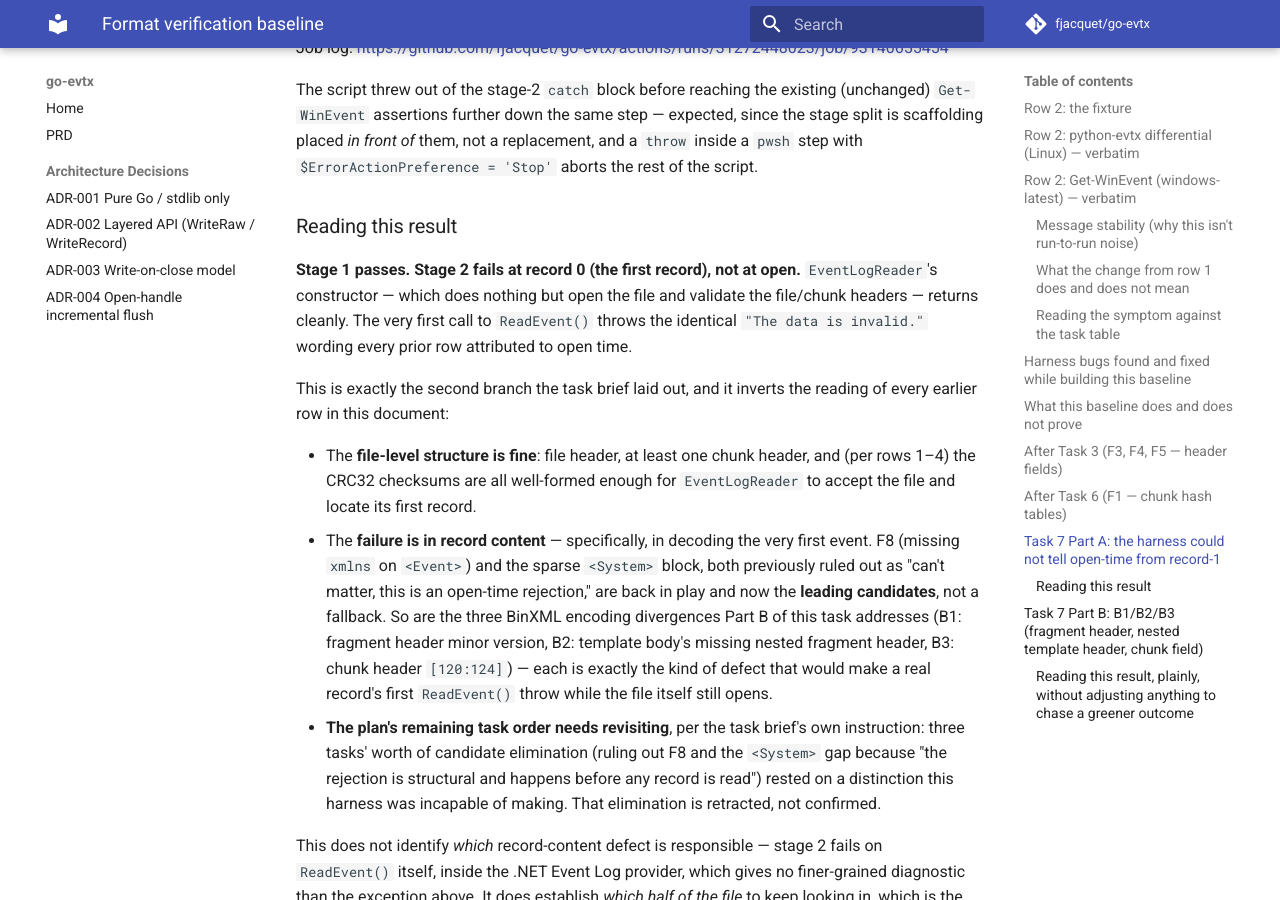
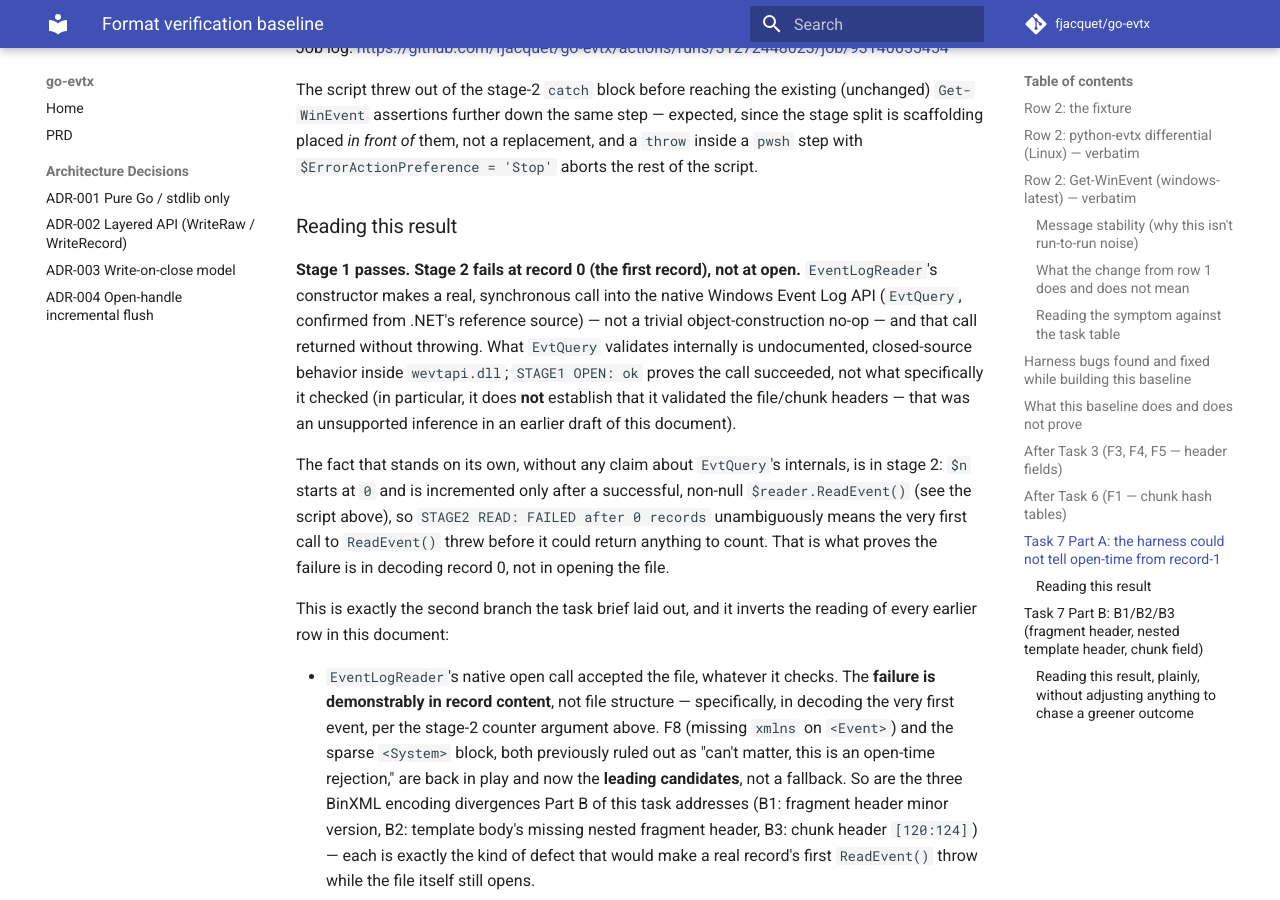
Before and after one commit to fjacquet/go-evtx, an MkDocs documentation site: the page built from docs/format-baseline.md, in a window 1280 px wide and 900 px high, scrolled down 10975 px. Built offline with MkDocs 1.6.1 and Material for MkDocs 9.7.7, drawn with Linux system fonts in a browser that asks for light colours; comment, search, counter and statistics services are not loaded.

Commit message:
docs: fix review findings — inference stated as fact, stale CRC comment
Review finding 1 (important): task-7-report.md and docs/format-baseline.md
claimed EventLogReader's constructor "does nothing but open the file and
validate the file/chunk headers." Only the first half is established:
the constructor makes a real synchronous call into the native EvtQuery API
(confirmed from .NET's reference source), and that call returned without
throwing. What EvtQuery validates internally is undocumented, closed-source
behavior in wevtapi.dll -- the claim that it validates file/chunk headers
specifically was an unsupported inference, its only indirect support being
row 1's differently-worded error on a fixture that was never run under the
stage-split harness. Reworded to claim only what's proven, and to rest the
"failure is in record content" conclusion on the fact that stands without
it: stage 2's counter starts at 0 and increments only after a successful
ReadEvent(), so "FAILED after 0 records" unambiguously names the first
ReadEvent() call as the one that threw.

Review finding 2 (minor): binformat_test.go's TestPatchChunkCRC comments
still described patchChunkCRC as zeroing chunk[120:128] before computing --
stale since the B3 commit, which changed it to write the constant 1 into
[120:124] and zero only the CRC placeholder at [124:128]. Test behavior was
unaffected (neither sub-range is covered by the hash either way), so this
is a documentation-accuracy fix, not a logic change.

No code logic changed. All four gates re-run clean:
go build, GOOS=windows go build, go test -race ./... -count=1, golangci-lint run.

```diff
--- a/docs/format-baseline.md
+++ b/docs/format-baseline.md
@@ -506,19 +506,29 @@ a replacement, and a `throw` inside a `pwsh` step with
 ### Reading this result
 
 **Stage 1 passes. Stage 2 fails at record 0 (the first record), not at
-open.** `EventLogReader`'s constructor — which does nothing but open the file
-and validate the file/chunk headers — returns cleanly. The very first call to
-`ReadEvent()` throws the identical `"The data is invalid."` wording every
-prior row attributed to open time.
+open.** `EventLogReader`'s constructor makes a real, synchronous call into
+the native Windows Event Log API (`EvtQuery`, confirmed from .NET's
+reference source) — not a trivial object-construction no-op — and that call
+returned without throwing. What `EvtQuery` validates internally is
+undocumented, closed-source behavior inside `wevtapi.dll`; `STAGE1 OPEN: ok`
+proves the call succeeded, not what specifically it checked (in particular,
+it does **not** establish that it validated the file/chunk headers — that
+was an unsupported inference in an earlier draft of this document).
+
+The fact that stands on its own, without any claim about `EvtQuery`'s
+internals, is in stage 2: `$n` starts at `0` and is incremented only after a
+successful, non-null `$reader.ReadEvent()` (see the script above), so
+`STAGE2 READ: FAILED after 0 records` unambiguously means the very first
+call to `ReadEvent()` threw before it could return anything to count. That
+is what proves the failure is in decoding record 0, not in opening the file.
 
 This is exactly the second branch the task brief laid out, and it inverts the
 reading of every earlier row in this document:
 
-- The **file-level structure is fine**: file header, at least one chunk
-  header, and (per rows 1–4) the CRC32 checksums are all well-formed enough
-  for `EventLogReader` to accept the file and locate its first record.
-- The **failure is in record content** — specifically, in decoding the very
-  first event. F8 (missing `xmlns` on `<Event>`) and the sparse `<System>`
+- `EventLogReader`'s native open call accepted the file, whatever it checks.
+  The **failure is demonstrably in record content**, not file structure —
+  specifically, in decoding the very first event, per the stage-2 counter
+  argument above. F8 (missing `xmlns` on `<Event>`) and the sparse `<System>`
   block, both previously ruled out as "can't matter, this is an open-time
   rejection," are back in play and now the **leading candidates**, not a
   fallback. So are the three BinXML encoding divergences Part B of this task
```
Also changed, not shown: 1 other file.
